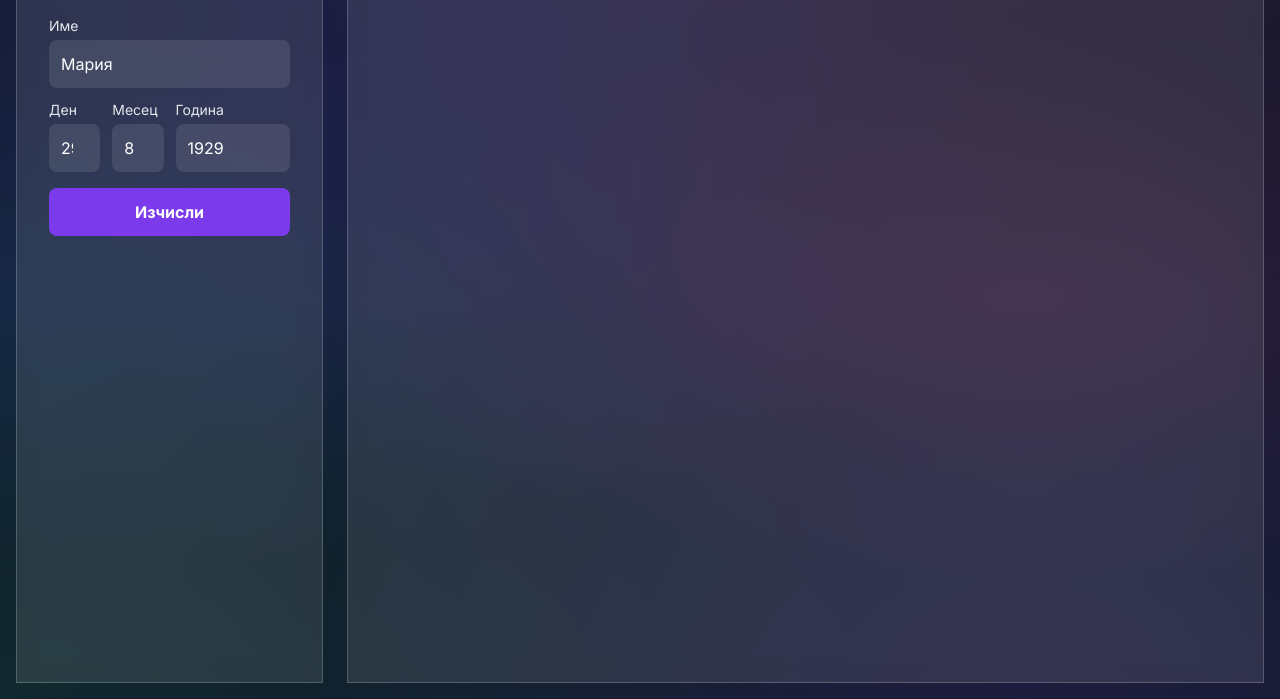
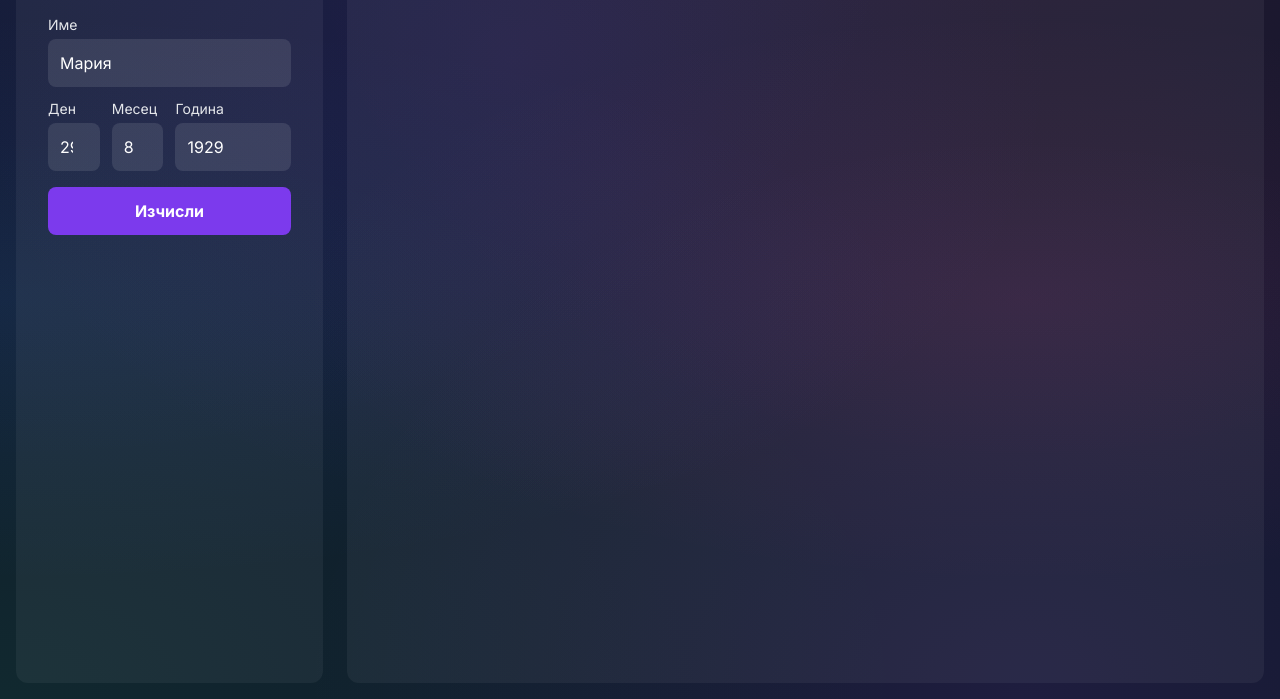
Before and after one commit to mpittas/we557-calc, a plain HTML site: page index.html in a window 1280 px wide. Shown: the part 101-800 px from the top of the page. Drawn offline with nearby package versions, Linux system fonts and the light colour scheme.

Commit message:
Update styling

```diff
--- a/index.html
+++ b/index.html
@@ -65,7 +65,7 @@
       class="flex flex-col lg:flex-row min-h-screen p-4 gap-6 max-w-[1920px] mx-auto mesh-gradient"
     >
       <!-- Calculator Section -->
-      <div class="w-full lg:w-1/4 glass text-white p-4 md:p-8">
+      <div class="w-full lg:w-1/4 bg-white/5 rounded-xl text-white p-4 md:p-8">
         <h1
           class="text-2xl md:text-3xl text-white font-bold text-center mb-6 md:mb-8"
         >
@@ -146,7 +146,7 @@
 
       <!-- Results Section -->
       <div class="w-full lg:w-3/4 space-y-6">
-        <div class="glass text-white p-4 md:p-8 h-full">
+        <div class="bg-white/5 rounded-xl text-white p-4 md:p-8 h-full">
           <div id="result1"></div>
         </div>
       </div>
```
